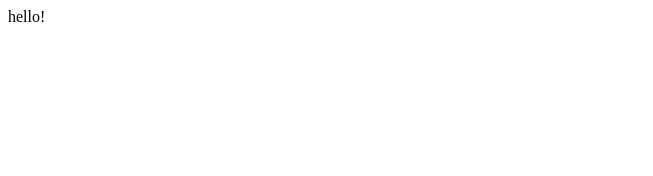
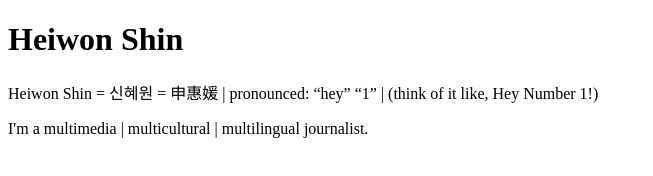
Before and after one commit to heiwonshin/heiwonshin.github.io, a plain HTML site: page index.html in a window 1280 px wide. Shown: the whole page, without its empty margins (0-653 px from the left). Drawn offline with Linux system fonts and the light colour scheme.

Commit message:
Update index.html

```diff
--- a/index.html
+++ b/index.html
@@ -1,9 +1,16 @@
 <!DOCTYPE html>
 <html>
-  <head>
-    <title>home</title>
-  </head>
-  <body>
-    hello!
-  </body>
+<head>
+	<title>Heiwon Shin</title>
+</head>
+<body>
+	<h1>Heiwon Shin</h1>
+		<p>
+			Heiwon Shin = 신혜원 = 申惠媛  |  pronounced: “hey” “1”  |  (think of it like, Hey Number 1!)
+		</p>
+		<p>
+			I'm a multimedia | multicultural | multilingual journalist.
+		</p>
+
+</body>
 </html>
```
